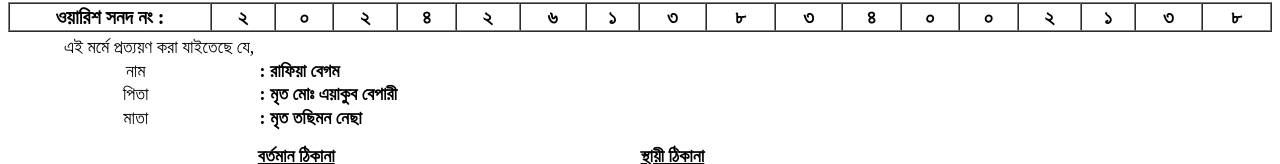
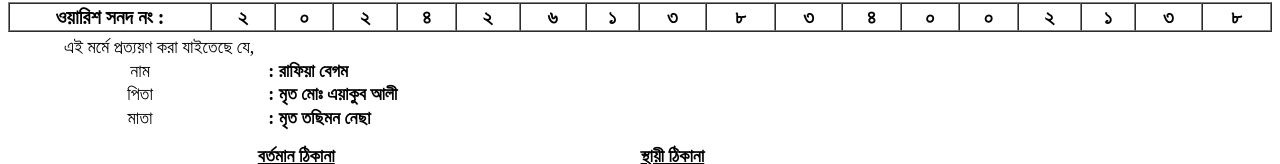
Before and after one commit to kalindiup/index.php-onlinetrack-warish_onosondan-tid-20232613834001637, a plain HTML site: page index.html in a window 1280 px wide. Shown: the part 188-352 px from the top of the page. Drawn offline with Linux system fonts and the light colour scheme.

Commit message:
Update index.html

```diff
--- a/index.html
+++ b/index.html
@@ -68,7 +68,7 @@
             <tr>
                 <td style="font-size:18px; text-align:center; ">পিতা </td>
                 <td>
-                    <font style="font-size:18px; font-weight:bold;">: মৃত মোঃ এয়াকুব বেপারী </font>
+                    <font style="font-size:18px; font-weight:bold;">: মৃত মোঃ এয়াকুব আলী </font>
                 </td>
                 <td></td>
                 <td></td>
```
